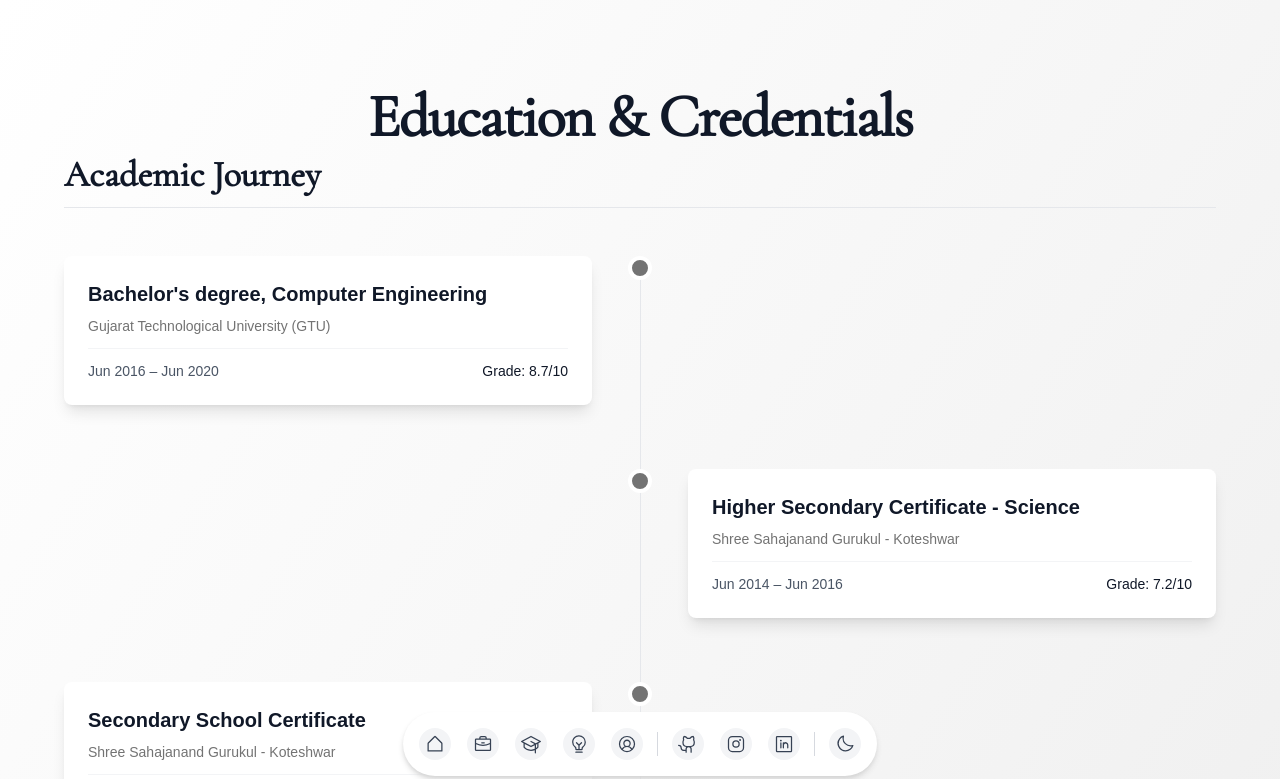
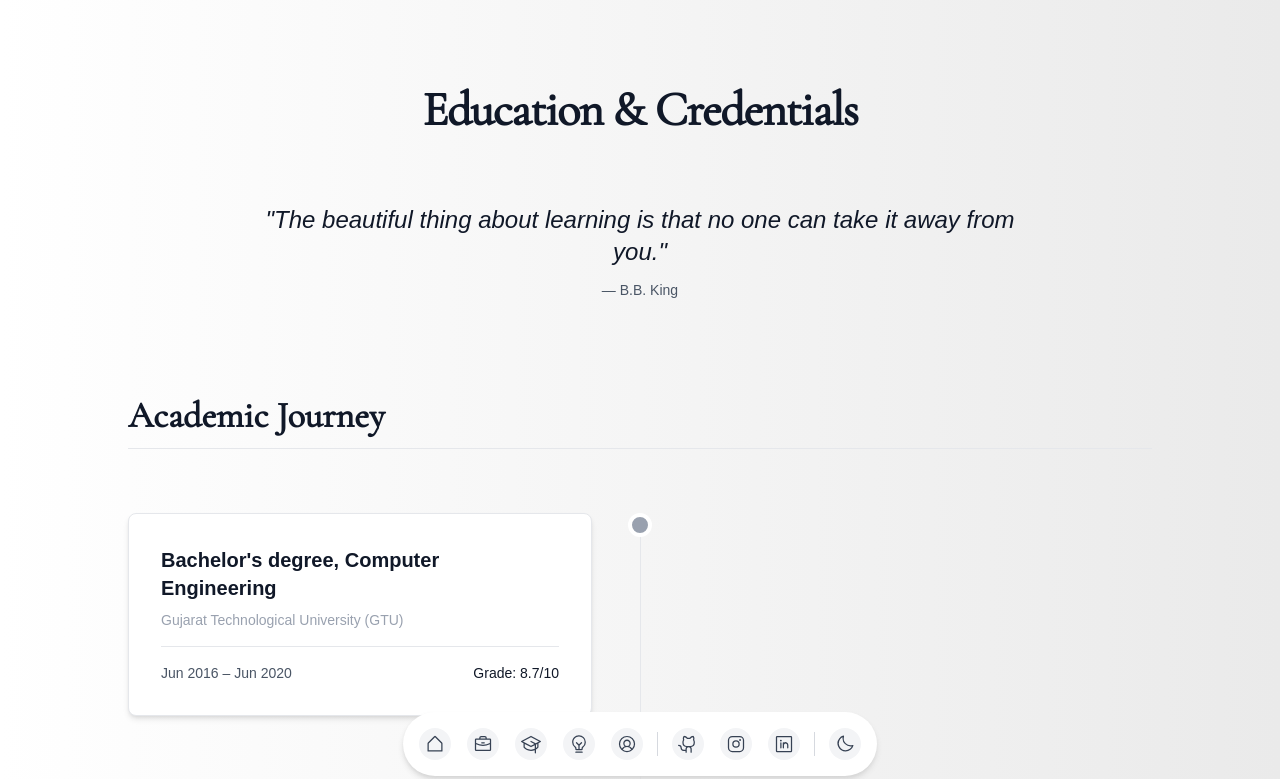
Before and after one commit to imdhruv99/Portfolio-FrontEnd, a Next.js app: page /education in a window 1280 px wide. Shown: the top 779 px of the page. Built offline with nearby package versions, Linux system fonts and the light colour scheme.

Commit message:
[ADDED] Education Page

```diff
--- a/src/components/Education/index.tsx
+++ b/src/components/Education/index.tsx
@@ -1,14 +1,11 @@
 'use client';
 
-import Image from 'next/image';
 import { useEffect, useLayoutEffect, useRef, useState } from 'react';
 import gsap from 'gsap';
 import { ScrollTrigger } from 'gsap/ScrollTrigger';
-import * as THREE from 'three';
 import educationData from '../../constants/EducationData';
 import sortedCertificateData from '../../constants/CertificateData';
 
-// Register ScrollTrigger plugin
 if (typeof window !== 'undefined') {
     gsap.registerPlugin(ScrollTrigger);
 }
@@ -21,194 +18,47 @@ const Education = ({ isDarkTheme }: EducationProps) => {
     const [mounted, setMounted] = useState(false);
     const sectionRef = useRef<HTMLDivElement | null>(null);
     const headingRef = useRef<HTMLHeadingElement | null>(null);
-    const canvasRef = useRef<HTMLDivElement | null>(null);
+    const quoteRef = useRef<HTMLDivElement | null>(null);
     const educationHeaderRef = useRef<HTMLDivElement | null>(null);
     const certificationHeaderRef = useRef<HTMLDivElement | null>(null);
     const timelineRef = useRef<HTMLDivElement | null>(null);
     const certificatesRef = useRef<HTMLDivElement | null>(null);
 
-    // Refs for education and certificate items
     const educationRefs = useRef<(HTMLDivElement | null)[]>([]);
     const certificateRefs = useRef<(HTMLDivElement | null)[]>([]);
 
-    // Three.js scene reference
-    const sceneRef = useRef<any>(null);
-
-    // Initialize refs arrays
     useEffect(() => {
         educationRefs.current = Array(educationData.length).fill(null);
         certificateRefs.current = Array(sortedCertificateData.length).fill(null);
         setMounted(true);
     }, []);
 
-    // 3D Certificate Animation effect
-    const setupThreeJS = () => {
-        if (!canvasRef.current) return;
-
-        // Clear any existing content
-        while (canvasRef.current.firstChild) {
-            canvasRef.current.removeChild(canvasRef.current.firstChild);
-        }
-
-        // Setup scene
-        const scene = new THREE.Scene();
-        const canvasWidth = canvasRef.current.clientWidth;
-        const canvasHeight = 300; // Fixed height for the 3D banner
-
-        // Camera
-        const camera = new THREE.PerspectiveCamera(50, canvasWidth / canvasHeight, 0.1, 1000);
-        camera.position.z = 5;
-
-        // Renderer
-        const renderer = new THREE.WebGLRenderer({ antialias: true, alpha: true });
-        renderer.setSize(canvasWidth, canvasHeight);
-        renderer.setClearColor(0x000000, 0);
-        canvasRef.current.appendChild(renderer.domElement);
-
-        // Lighting
-        const ambientLight = new THREE.AmbientLight(0xffffff, 0.5);
-        scene.add(ambientLight);
-
-        const directionalLight = new THREE.DirectionalLight(0xffffff, 0.8);
-        directionalLight.position.set(1, 1, 1);
-        scene.add(directionalLight);
-
-        // Create floating certificates (stylized cubes)
-        const certificates = [];
-        const colors = isDarkTheme
-            ? [0x2dd4bf, 0x0d9488, 0x0f766e] // Teal shades for dark theme
-            : [0x14b8a6, 0x0d9488, 0x115e59]; // Teal shades for light theme
-
-        for (let i = 0; i < 15; i++) {
-            const geometry = new THREE.BoxGeometry(0.8, 0.5, 0.05);
-            const material = new THREE.MeshPhongMaterial({
-                color: colors[Math.floor(Math.random() * colors.length)],
-                transparent: true,
-                opacity: 0.8,
-                specular: 0x555555,
-                shininess: 30
-            });
-
-            const certificate = new THREE.Mesh(geometry, material);
-
-            // Random positions across the scene
-            certificate.position.x = (Math.random() - 0.5) * 10;
-            certificate.position.y = (Math.random() - 0.5) * 4;
-            certificate.position.z = (Math.random() - 0.5) * 5;
-
-            // Random rotation
-            certificate.rotation.x = Math.random() * Math.PI;
-            certificate.rotation.y = Math.random() * Math.PI;
-
-            scene.add(certificate);
-            certificates.push({
-                mesh: certificate,
-                rotSpeed: (Math.random() - 0.5) * 0.01,
-                floatSpeed: 0.005 + Math.random() * 0.005,
-                floatRange: 0.2 + Math.random() * 0.3,
-                initialY: certificate.position.y
-            });
-        }
-
-        // Animation loop
-        const animate = () => {
-            requestAnimationFrame(animate);
-
-            // Animate each certificate
-            certificates.forEach(cert => {
-                // Gentle rotation
-                cert.mesh.rotation.x += cert.rotSpeed;
-                cert.mesh.rotation.y += cert.rotSpeed * 1.5;
-
-                // Floating effect
-                cert.mesh.position.y = cert.initialY + Math.sin(Date.now() * cert.floatSpeed) * cert.floatRange;
-            });
-
-            renderer.render(scene, camera);
-        };
-
-        animate();
-
-        // Handle window resize
-        const handleResize = () => {
-            if (!canvasRef.current) return;
-            const newWidth = canvasRef.current.clientWidth;
-            camera.aspect = newWidth / canvasHeight;
-            camera.updateProjectionMatrix();
-            renderer.setSize(newWidth, canvasHeight);
-        };
-
-        window.addEventListener('resize', handleResize);
-
-        // Store references for cleanup
-        sceneRef.current = {
-            cleanup: () => {
-                window.removeEventListener('resize', handleResize);
-                if (canvasRef.current) {
-                    canvasRef.current.removeChild(renderer.domElement);
-                }
-            }
-        };
-    };
-
-    // Initialize ThreeJS when component mounts
-    useEffect(() => {
-        if (mounted && canvasRef.current) {
-            setupThreeJS();
-        }
-
-        return () => {
-            if (sceneRef.current) {
-                sceneRef.current.cleanup();
-            }
-        };
-    }, [mounted, isDarkTheme]);
-
-    // GSAP Animations
     useLayoutEffect(() => {
         if (!mounted) return;
 
         const ctx = gsap.context(() => {
-            // Main heading animation
+            // Heading animation
             gsap.fromTo(
                 headingRef.current,
                 { y: 50, opacity: 0 },
-                {
-                    y: 0,
-                    opacity: 1,
-                    duration: 1.2,
-                    ease: "power3.out"
-                }
+                { y: 0, opacity: 1, duration: 1.2, ease: "power3.out" }
             );
 
-            // 3D banner reveal
-            if (canvasRef.current) {
-                gsap.fromTo(
-                    canvasRef.current,
-                    { opacity: 0 },
-                    {
-                        opacity: 1,
-                        duration: 1.5,
-                        delay: 0.3,
-                        ease: "power2.inOut"
-                    }
-                );
-            }
+            // Quote animation
+            gsap.fromTo(
+                quoteRef.current,
+                { y: 30, opacity: 0 },
+                { y: 0, opacity: 1, duration: 1, delay: 0.3, ease: "power2.out" }
+            );
 
             // Education header animation
             gsap.fromTo(
                 educationHeaderRef.current,
                 { x: -50, opacity: 0 },
-                {
-                    x: 0,
-                    opacity: 1,
-                    duration: 0.8,
-                    delay: 0.5,
-                    ease: "back.out(1.2)"
-                }
+                { x: 0, opacity: 1, duration: 0.8, delay: 0.5, ease: "back.out(1.2)" }
             );
 
-            // Education timeline items animation
+            // Education items animation
             educationRefs.current.forEach((el, index) => {
                 gsap.fromTo(
                     el,
@@ -222,7 +72,7 @@ const Education = ({ isDarkTheme }: EducationProps) => {
                         opacity: 1,
                         rotationY: 0,
                         duration: 0.9,
-                        delay: 0.3 + (index * 0.2),
+                        delay: 0.3 + index * 0.2,
                         ease: "power2.out",
                         scrollTrigger: {
                             trigger: el,
@@ -250,7 +100,7 @@ const Education = ({ isDarkTheme }: EducationProps) => {
                 }
             );
 
-            // Certificate cards staggered animation
+            // Certificate cards animation
             gsap.fromTo(
                 certificateRefs.current,
                 {
@@ -275,11 +125,9 @@ const Education = ({ isDarkTheme }: EducationProps) => {
                 }
             );
 
-            // Add hover animations for certificate cards
+            // Hover animations for certificate cards
             certificateRefs.current.forEach(card => {
                 if (!card) return;
-
-                // Create hover effect animation
                 card.addEventListener('mouseenter', () => {
                     gsap.to(card, {
                         scale: 1.03,
@@ -287,7 +135,7 @@ const Education = ({ isDarkTheme }: EducationProps) => {
                         rotationX: 5,
                         boxShadow: isDarkTheme
                             ? "0 25px 50px -12px rgba(0, 0, 0, 0.7)"
-                            : "0 20px 25px -5px rgba(0, 0, 0, 0.1), 0 10px 10px -5px rgba(0, 0, 0, 0.04)",
+                            : "0 20px 25px -5px rgba(0, 0, 0, 0.08)",
                         duration: 0.4,
                         ease: "power2.out"
                     });
@@ -313,54 +161,79 @@ const Education = ({ isDarkTheme }: EducationProps) => {
 
     if (!mounted) return null;
 
-    // Use the original theme from your code
     const lightTheme = {
-        background: 'bg-gradient-to-br from-[#ffffff] via-[#f5f5f5] to-[#eaeaea]',
+        background: 'bg-gradient-to-r from-[#ffffff] via-[#f5f5f5] to-[#eaeaea]',
         text: 'text-gray-900',
         subtext: 'text-gray-600',
-        accent: 'text-neutral-500',
+        accent: 'text-gray-400',
+        border: 'border-gray-200',
+        card: 'bg-white',
+        timeline: 'bg-gray-200',
+        timelineNode: 'bg-gray-400 border-white',
     };
 
     const darkTheme = {
-        background: 'bg-gradient-to-br from-[#0f0f0f] via-[#1b1b1b] to-[#121212]',
-        text: 'text-gray-100',
+        background: 'bg-gradient-to-br from-[#0e0e0e] via-[#1a1a1a] to-[#121212]',
+        text: 'text-white',
         subtext: 'text-gray-400',
-        accent: 'text-neutral-600',
+        accent: 'text-white/20',
+        border: 'border-white/10',
+        card: 'bg-white/5',
+        timeline: 'bg-white/10',
+        timelineNode: 'bg-white/30 border-[#121212]',
     };
 
     const theme = isDarkTheme ? darkTheme : lightTheme;
 
-    // Function to format date for better display
-    const formatPeriod = (period: string) => {
-        return period.replace(' - ', ' – ');
-    };
+    // Inspirational quotes about education
+    const quotes = [
+        {
+            text: "Education is not the filling of a pail, but the lighting of a fire.",
+            author: "William Butler Yeats"
+        },
+        {
+            text: "The beautiful thing about learning is that no one can take it away from you.",
+            author: "B.B. King"
+        },
+        {
+            text: "Education is the passport to the future, for tomorrow belongs to those who prepare for it today.",
+            author: "Malcolm X"
+        }
+    ];
+
+    // Select a random quote
+    const randomQuote = quotes[Math.floor(Math.random() * quotes.length)];
+
+    const formatPeriod = (period: string) => period.replace(' - ', ' – ');
 
     return (
         <section
             ref={sectionRef}
-            className={`relative w-full ${theme.background} transition-colors duration-500 px-4 sm:px-6 py-16 md:py-20`}
+            className={`relative w-full min-h-screen ${theme.background} transition-colors duration-500 px-6 py-20`}
         >
-            <div className="max-w-6xl mx-auto">
-                {/* Main Header */}
+            <div className="max-w-5xl mx-auto">
+                {/* Main heading with more spacing */}
                 <h1
                     ref={headingRef}
-                    className={`text-4xl sm:text-5xl md:text-6xl font-serif font-bold text-center tracking-tight leading-tight ${theme.text}`}
+                    className={`text-4xl sm:text-5xl font-serif font-bold text-center tracking-tight leading-tight mb-16 ${theme.text}`}
                 >
                     Education & Credentials
                 </h1>
 
-                {/* 3D Certificate Animation Banner */}
-                {/* <div
-                    ref={canvasRef}
-                    className="w-full h-64 my-8 relative overflow-hidden"
-                    aria-hidden="true"
-                ></div> */}
+                {/* Quote Section */}
+                <div
+                    ref={quoteRef}
+                    className="mb-24 max-w-3xl mx-auto text-center"
+                >
+                    <p className={`text-xl sm:text-2xl italic ${theme.text} mb-3`}>"{randomQuote.text}"</p>
+                    <p className={`text-sm ${theme.subtext}`}>— {randomQuote.author}</p>
+                </div>
 
-                {/* Education Section */}
-                <div className="mb-20">
+                {/* Academic Journey Section */}
+                <div className="mb-32">
                     <div
                         ref={educationHeaderRef}
-                        className="border-b border-gray-200 dark:border-gray-800 pb-3 mb-12"
+                        className={`border-b ${theme.border} pb-3 mb-16`}
                     >
                         <h2 className={`text-3xl md:text-4xl font-serif font-bold ${theme.text}`}>
                             Academic Journey
@@ -368,11 +241,9 @@ const Education = ({ isDarkTheme }: EducationProps) => {
                     </div>
 
                     <div ref={timelineRef} className="relative">
-                        {/* Timeline line */}
-                        <div className={`absolute left-8 sm:left-1/2 top-0 bottom-0 w-px bg-gray-200 dark:bg-neutral-800`}></div>
+                        <div className={`absolute left-8 sm:left-1/2 top-0 bottom-0 w-px ${theme.timeline}`}></div>
 
-                        {/* Timeline items */}
-                        <div className="space-y-16">
+                        <div className="space-y-20">
                             {educationData.map((edu, index) => (
                                 <div
                                     key={edu.id}
@@ -381,32 +252,18 @@ const Education = ({ isDarkTheme }: EducationProps) => {
                                     }}
                                     className="relative"
                                 >
-                                    {/* Timeline node */}
-                                    <div className={`absolute left-8 sm:left-1/2 transform -translate-x-1/2 w-6 h-6 rounded-full bg-neutral-500 border-4 border-white dark:border-neutral-900 z-10`}></div>
+                                    <div className={`absolute left-8 sm:left-1/2 transform -translate-x-1/2 w-6 h-6 rounded-full ${theme.timelineNode} border-4 z-10`}></div>
 
-                                    {/* Content card with alternating layout on desktop */}
-                                    <div className={`
-                    relative sm:w-1/2 ${index % 2 === 0 ? 'ml-16 sm:ml-0' : 'ml-16 sm:ml-auto sm:mr-0'}
-                    ${index % 2 === 0 ? 'sm:pr-12' : 'sm:pl-12'}
-                  `}>
-                                        <div className={`
-                      bg-white dark:bg-neutral-800 rounded-lg p-6
-                      shadow-lg hover:shadow-xl transition-all duration-300
-                      transform perspective-1000 hover:scale-[1.02]
-                    `}>
+                                    <div className={`relative sm:w-1/2 ${index % 2 === 0 ? 'ml-16 sm:ml-0' : 'ml-16 sm:ml-auto sm:mr-0'} ${index % 2 === 0 ? 'sm:pr-12' : 'sm:pl-12'}`}>
+                                        <div className={`${theme.card} border ${theme.border} rounded-lg p-8 shadow-md hover:shadow-lg transition-all duration-300 transform perspective-1000 hover:scale-[1.02]`}>
                                             <h3 className={`text-xl font-bold ${theme.text}`}>{edu.degree}</h3>
                                             <p className={`text-sm mt-2 ${theme.accent}`}>{edu.institution}</p>
-                                            <div className="flex flex-col sm:flex-row sm:justify-between sm:items-center mt-3 pt-3 border-t border-gray-100 dark:border-neutral-700">
+                                            <div className={`flex flex-col sm:flex-row sm:justify-between sm:items-center mt-4 pt-4 border-t ${theme.border}`}>
                                                 <p className={`text-sm ${theme.subtext}`}>{formatPeriod(edu.period)}</p>
-                                                <p className={`text-sm font-medium ${theme.text} mt-1 sm:mt-0`}>
+                                                <p className={`text-sm font-medium ${theme.text} mt-2 sm:mt-0`}>
                                                     Grade: {edu.grade}
                                                 </p>
                                             </div>
-                                        </div>
-
-                                        {/* Date marker for mobile */}
-                                        <div className="sm:hidden flex items-center mt-2 ml-2">
-                                            <span className={`text-xs ${theme.subtext}`}>{formatPeriod(edu.period)}</span>
                                         </div>
                                     </div>
                                 </div>
@@ -419,7 +276,7 @@ const Education = ({ isDarkTheme }: EducationProps) => {
                 <div className="pt-10">
                     <div
                         ref={certificationHeaderRef}
-                        className="border-b border-gray-200 dark:border-neutral-800 pb-3 mb-12"
+                        className={`border-b ${theme.border} pb-3 mb-16`}
                     >
                         <h2 className={`text-3xl md:text-4xl font-serif font-bold ${theme.text}`}>
                             Professional Certifications
@@ -428,7 +285,7 @@ const Education = ({ isDarkTheme }: EducationProps) => {
 
                     <div
                         ref={certificatesRef}
-                        className="grid grid-cols-1 sm:grid-cols-2 lg:grid-cols-3 gap-6"
+                        className="grid grid-cols-1 sm:grid-cols-2 lg:grid-cols-3 gap-8"
                     >
                         {sortedCertificateData.map((cert, index) => (
                             <div
@@ -436,35 +293,11 @@ const Education = ({ isDarkTheme }: EducationProps) => {
                                 ref={(el) => {
                                     certificateRefs.current[index] = el;
                                 }}
-                                className={`
-                  bg-white dark:bg-neutral-800 rounded-lg p-6
-                  shadow-md transition-all duration-300
-                  flex flex-col h-full transform perspective-1000
-                `}
+                                className={`${theme.card} border ${theme.border} rounded-lg p-8 shadow-md hover:shadow-xl transition-all duration-300 transform perspective-1000`}
                                 style={{ transformStyle: 'preserve-3d' }}
                             >
-                                {/* <div className="mb-4 flex items-center">
-                                    {cert.logo ? (
-                                        <Image
-                                            src={cert.logo}
-                                            alt={`${cert.issuer} logo`}
-                                            width={40}
-                                            height={40}
-                                            className="object-contain mr-3"
-                                        />
-                                    ) : (
-                                        <div className={`w-10 h-10 rounded-md flex items-center justify-center bg-neutral-100 dark:bg-neutral-900`}>
-                                            <span className={`text-lg font-bold text-neutral-600 dark:text-neutral-300`}>
-                                                {cert.issuer.charAt(0)}
-                                            </span>
-                                        </div>
-                                    )}
-                                    <div className={`text-xs uppercase tracking-wider font-semibold ${theme.accent}`}>{cert.issuer}</div>
-                                </div> */}
-
-                                <h3 className={`text-lg font-semibold mb-3 ${theme.text}`}>{cert.title}</h3>
-
-                                <div className="flex justify-between items-center mt-auto pt-3 border-t border-gray-100 dark:border-neutral-700">
+                                <h3 className={`text-lg font-semibold mb-4 ${theme.text}`}>{cert.title}</h3>
+                                <div className={`flex justify-between items-center mt-auto pt-4 border-t ${theme.border}`}>
                                     <p className={`text-xs ${theme.accent}`}>
                                         {cert.issueDate !== '—' ? cert.issueDate : 'No date'}
                                     </p>
@@ -473,7 +306,7 @@ const Education = ({ isDarkTheme }: EducationProps) => {
                                             href={cert.credentialUrl}
                                             target="_blank"
                                             rel="noopener noreferrer"
-                                            className={`text-xs text-neutral-600 dark:text-neutral-400 hover:underline transition-colors duration-300`}
+                                            className={`text-xs ${theme.subtext} hover:underline transition-colors duration-300`}
                                         >
                                             Verify →
                                         </a>
```
